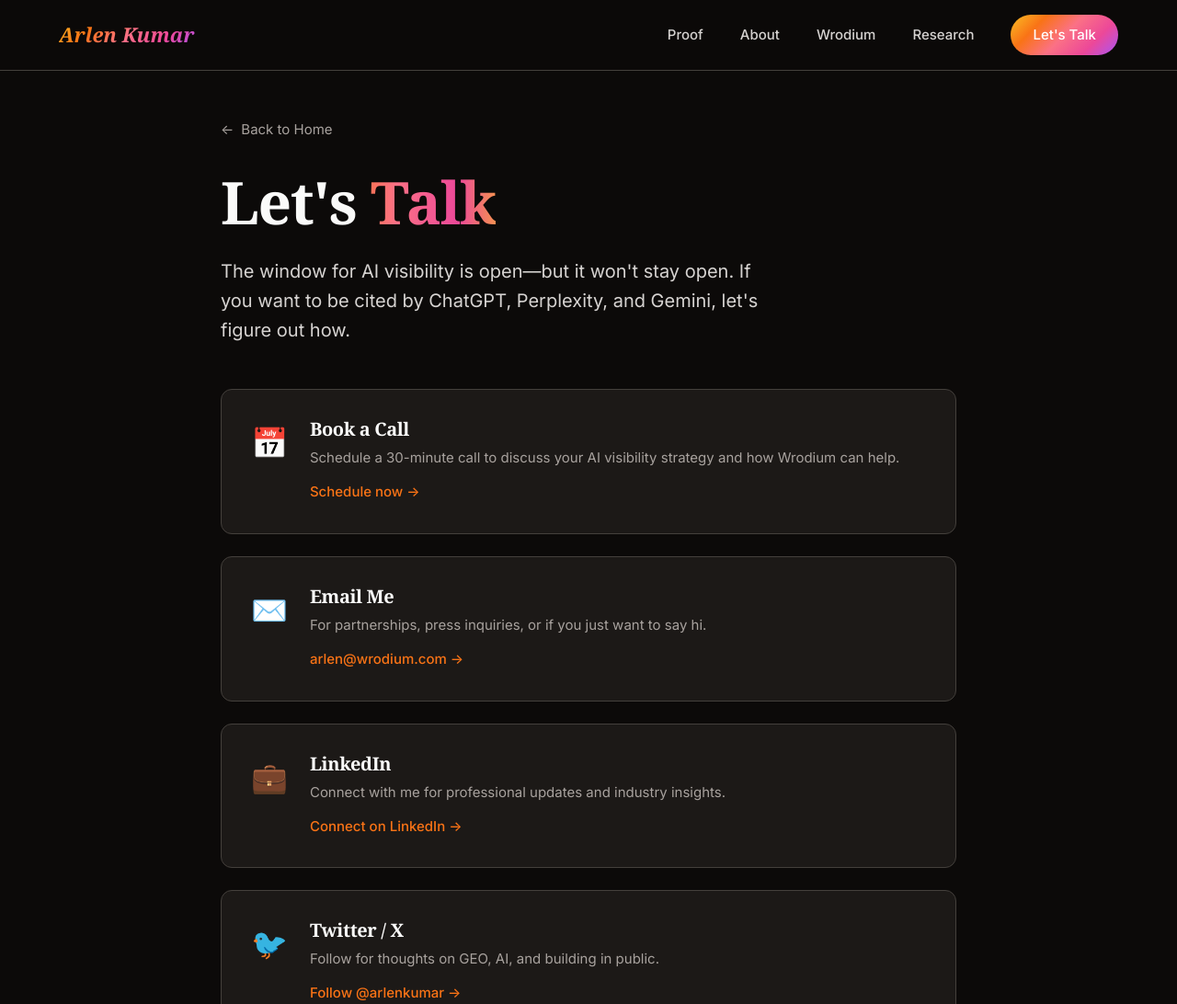
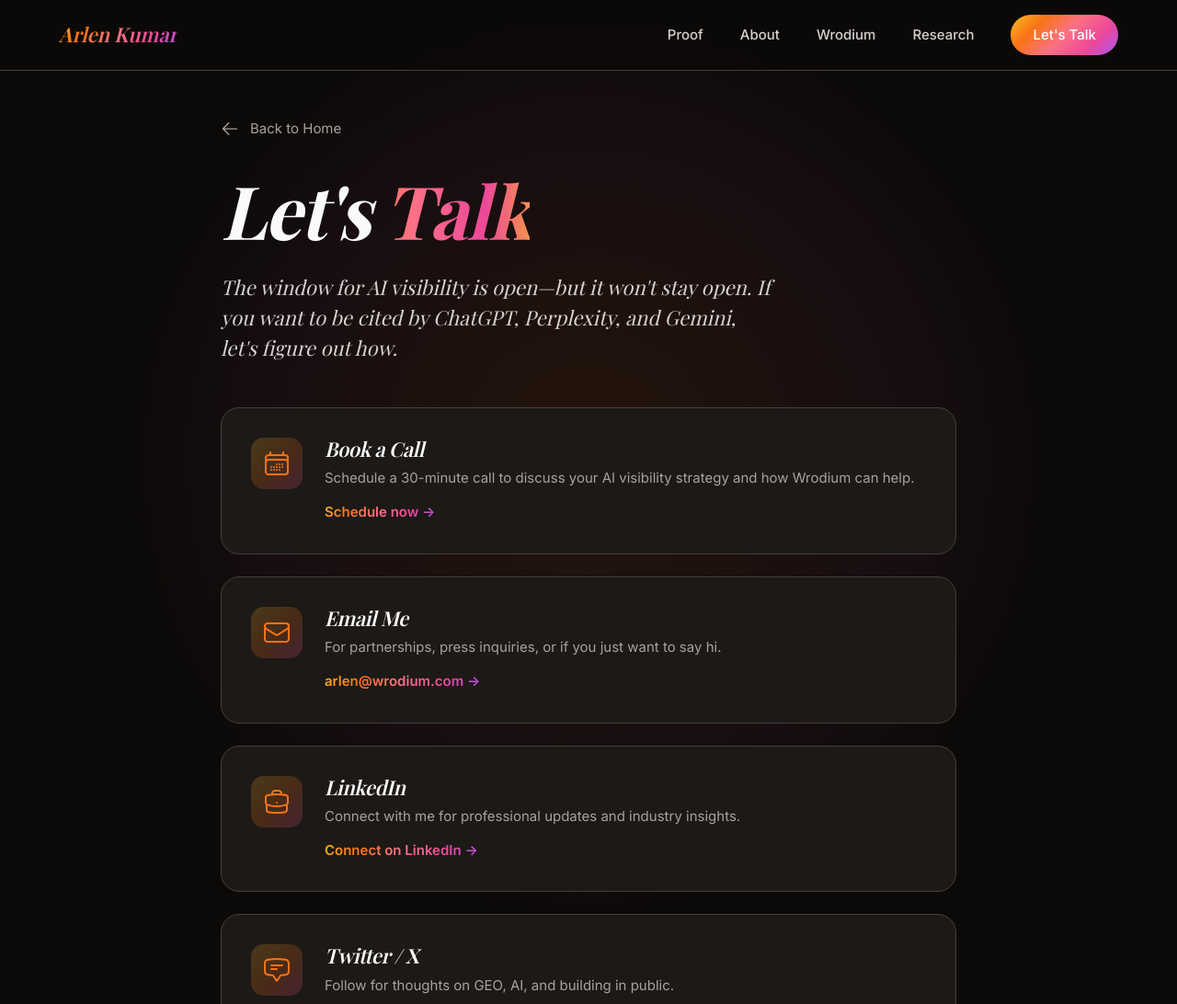
Before and after one commit to arlenk2021/ArlenKumar, a website: page contact.html in a window 1280 px wide. Shown: the top 1092 px of the page at 92% size. Drawn offline with nearby package versions, Linux system fonts and the light colour scheme; a web font is replaced by a local one.

Commit message:
Update contact page with sunset theme and Hero Icons
- Match contact page styling with new sunset theme
- Replace emojis with Hero Icons SVGs
- Update typography to Playfair Display
- Add warm gradient backgrounds and glow effects

```diff
--- a/contact.html
+++ b/contact.html
@@ -7,31 +7,53 @@
 	<meta name="description" content="Get in touch with Arlen Kumar. Let's talk about GEO, AI visibility, and how Wrodium can help your brand get cited by AI.">
 	<link rel="stylesheet" href="styles.css">
 	<link rel="icon" href="favicon.svg" type="image/svg+xml">
-	<link href="https://fonts.googleapis.com/css2?family=Inter:wght@400;500;600;700;800&family=JetBrains+Mono:wght@400;500&display=swap" rel="stylesheet">
+	<link rel="preconnect" href="https://fonts.googleapis.com">
+	<link rel="preconnect" href="https://fonts.gstatic.com" crossorigin>
+	<link href="https://fonts.googleapis.com/css2?family=Inter:wght@400;500;600;700;800&family=Playfair+Display:ital,wght@0,400;0,500;0,600;0,700;1,400;1,500;1,600;1,700&display=swap" rel="stylesheet">
 	<style>
 		.contact-page {
 			min-height: 100vh;
 			display: flex;
 			align-items: center;
 			padding: 8rem 1.5rem 4rem;
+			position: relative;
+		}
+
+		.contact-page::before {
+			content: '';
+			position: absolute;
+			top: 0;
+			left: 50%;
+			transform: translateX(-50%);
+			width: 1000px;
+			height: 1000px;
+			background: radial-gradient(circle, rgba(249, 115, 22, 0.1) 0%, rgba(236, 72, 153, 0.05) 50%, transparent 70%);
+			pointer-events: none;
 		}
 
 		.contact-page__container {
 			max-width: 800px;
 			margin: 0 auto;
 			width: 100%;
+			position: relative;
+			z-index: 1;
 		}
 
 		.contact-page__title {
-			font-size: clamp(2.5rem, 6vw, 4rem);
+			font-family: var(--font-display);
+			font-size: clamp(3rem, 8vw, 5rem);
+			font-style: italic;
 			margin-bottom: 1.5rem;
 		}
 
 		.contact-page__subtitle {
-			font-size: 1.25rem;
+			font-family: var(--font-display);
+			font-size: 1.375rem;
+			font-style: italic;
 			color: var(--color-text-secondary);
 			margin-bottom: 3rem;
 			max-width: 600px;
+			line-height: 1.5;
 		}
 
 		.contact-options {
@@ -47,19 +69,26 @@
 			padding: 2rem;
 			background: var(--color-bg-secondary);
 			border: 1px solid var(--color-border);
-			border-radius: 12px;
+			border-radius: 20px;
 			transition: all var(--transition-base);
 			text-decoration: none;
 		}
 
 		.contact-option:hover {
-			border-color: var(--color-accent);
-			transform: translateY(-2px);
-			box-shadow: var(--shadow-lg);
+			border-color: var(--color-sunset-orange);
+			transform: translateY(-4px);
+			box-shadow: var(--shadow-glow);
 		}
 
 		.contact-option__icon {
-			font-size: 2rem;
+			display: flex;
+			align-items: center;
+			justify-content: center;
+			width: 56px;
+			height: 56px;
+			background: var(--gradient-sunset-soft);
+			border-radius: 14px;
+			color: var(--color-sunset-orange);
 			flex-shrink: 0;
 		}
 
@@ -68,8 +97,10 @@
 		}
 
 		.contact-option__title {
-			font-size: 1.25rem;
+			font-family: var(--font-display);
+			font-size: 1.375rem;
 			font-weight: 600;
+			font-style: italic;
 			margin-bottom: 0.5rem;
 			color: var(--color-text);
 		}
@@ -81,19 +112,21 @@
 		}
 
 		.contact-option__cta {
+			display: inline-flex;
+			align-items: center;
+			gap: 0.5rem;
 			font-size: 0.9375rem;
-			font-weight: 500;
-			color: var(--color-accent);
-		}
-
-		.contact-option__cta::after {
-			content: ' →';
+			font-weight: 600;
+			background: var(--gradient-sunset);
+			-webkit-background-clip: text;
+			-webkit-text-fill-color: transparent;
+			background-clip: text;
 		}
 
 		.back-link {
 			display: inline-flex;
 			align-items: center;
-			gap: 0.5rem;
+			gap: 0.75rem;
 			color: var(--color-text-muted);
 			font-size: 0.9375rem;
 			margin-bottom: 2rem;
@@ -101,11 +134,12 @@
 		}
 
 		.back-link:hover {
-			color: var(--color-accent);
+			color: var(--color-sunset-orange);
 		}
 
-		.back-link::before {
-			content: '←';
+		.back-link .icon {
+			width: 20px;
+			height: 20px;
 		}
 	</style>
 </head>
@@ -141,45 +175,66 @@
 	<!-- Contact Page -->
 	<section class="contact-page">
 		<div class="contact-page__container">
-			<a href="index.html" class="back-link">Back to Home</a>
+			<a href="index.html" class="back-link">
+				<svg class="icon" fill="none" viewBox="0 0 24 24" stroke-width="1.5" stroke="currentColor">
+					<path stroke-linecap="round" stroke-linejoin="round" d="M10.5 19.5 3 12m0 0 7.5-7.5M3 12h18" />
+				</svg>
+				Back to Home
+			</a>
 
 			<h1 class="contact-page__title">Let's <span class="gradient-text">Talk</span></h1>
 			<p class="contact-page__subtitle">The window for AI visibility is open—but it won't stay open. If you want to be cited by ChatGPT, Perplexity, and Gemini, let's figure out how.</p>
 
 			<div class="contact-options">
 				<a href="https://calendly.com/arlenkumar" target="_blank" rel="noopener noreferrer" class="contact-option">
-					<span class="contact-option__icon">📅</span>
+					<div class="contact-option__icon">
+						<svg class="icon icon--lg" fill="none" viewBox="0 0 24 24" stroke-width="1.5" stroke="currentColor">
+							<path stroke-linecap="round" stroke-linejoin="round" d="M6.75 3v2.25M17.25 3v2.25M3 18.75V7.5a2.25 2.25 0 0 1 2.25-2.25h13.5A2.25 2.25 0 0 1 21 7.5v11.25m-18 0A2.25 2.25 0 0 0 5.25 21h13.5A2.25 2.25 0 0 0 21 18.75m-18 0v-7.5A2.25 2.25 0 0 1 5.25 9h13.5A2.25 2.25 0 0 1 21 11.25v7.5m-9-6h.008v.008H12v-.008ZM12 15h.008v.008H12V15Zm0 2.25h.008v.008H12v-.008ZM9.75 15h.008v.008H9.75V15Zm0 2.25h.008v.008H9.75v-.008ZM7.5 15h.008v.008H7.5V15Zm0 2.25h.008v.008H7.5v-.008Zm6.75-4.5h.008v.008h-.008v-.008Zm0 2.25h.008v.008h-.008V15Zm0 2.25h.008v.008h-.008v-.008Zm2.25-4.5h.008v.008H16.5v-.008Zm0 2.25h.008v.008H16.5V15Z" />
+						</svg>
+					</div>
 					<div class="contact-option__content">
 						<h3 class="contact-option__title">Book a Call</h3>
 						<p class="contact-option__description">Schedule a 30-minute call to discuss your AI visibility strategy and how Wrodium can help.</p>
-						<span class="contact-option__cta">Schedule now</span>
+						<span class="contact-option__cta">Schedule now →</span>
 					</div>
 				</a>
 
 				<a href="mailto:arlen@wrodium.com" class="contact-option">
-					<span class="contact-option__icon">✉️</span>
+					<div class="contact-option__icon">
+						<svg class="icon icon--lg" fill="none" viewBox="0 0 24 24" stroke-width="1.5" stroke="currentColor">
+							<path stroke-linecap="round" stroke-linejoin="round" d="M21.75 6.75v10.5a2.25 2.25 0 0 1-2.25 2.25h-15a2.25 2.25 0 0 1-2.25-2.25V6.75m19.5 0A2.25 2.25 0 0 0 19.5 4.5h-15a2.25 2.25 0 0 0-2.25 2.25m19.5 0v.243a2.25 2.25 0 0 1-1.07 1.916l-7.5 4.615a2.25 2.25 0 0 1-2.36 0L3.32 8.91a2.25 2.25 0 0 1-1.07-1.916V6.75" />
+						</svg>
+					</div>
 					<div class="contact-option__content">
 						<h3 class="contact-option__title">Email Me</h3>
 						<p class="contact-option__description">For partnerships, press inquiries, or if you just want to say hi.</p>
-						<span class="contact-option__cta">arlen@wrodium.com</span>
+						<span class="contact-option__cta">arlen@wrodium.com →</span>
 					</div>
 				</a>
 
 				<a href="https://linkedin.com/in/arlenkumar" target="_blank" rel="noopener noreferrer" class="contact-option">
-					<span class="contact-option__icon">💼</span>
+					<div class="contact-option__icon">
+						<svg class="icon icon--lg" fill="none" viewBox="0 0 24 24" stroke-width="1.5" stroke="currentColor">
+							<path stroke-linecap="round" stroke-linejoin="round" d="M20.25 14.15v4.25c0 1.094-.787 2.036-1.872 2.18-2.087.277-4.216.42-6.378.42s-4.291-.143-6.378-.42c-1.085-.144-1.872-1.086-1.872-2.18v-4.25m16.5 0a2.18 2.18 0 0 0 .75-1.661V8.706c0-1.081-.768-2.015-1.837-2.175a48.114 48.114 0 0 0-3.413-.387m4.5 8.006c-.194.165-.42.295-.673.38A23.978 23.978 0 0 1 12 15.75c-2.648 0-5.195-.429-7.577-1.22a2.016 2.016 0 0 1-.673-.38m0 0A2.18 2.18 0 0 1 3 12.489V8.706c0-1.081.768-2.015 1.837-2.175a48.111 48.111 0 0 1 3.413-.387m7.5 0V5.25A2.25 2.25 0 0 0 13.5 3h-3a2.25 2.25 0 0 0-2.25 2.25v.894m7.5 0a48.667 48.667 0 0 0-7.5 0M12 12.75h.008v.008H12v-.008Z" />
+						</svg>
+					</div>
 					<div class="contact-option__content">
 						<h3 class="contact-option__title">LinkedIn</h3>
 						<p class="contact-option__description">Connect with me for professional updates and industry insights.</p>
-						<span class="contact-option__cta">Connect on LinkedIn</span>
+						<span class="contact-option__cta">Connect on LinkedIn →</span>
 					</div>
 				</a>
 
 				<a href="https://twitter.com/arlenkumar" target="_blank" rel="noopener noreferrer" class="contact-option">
-					<span class="contact-option__icon">🐦</span>
+					<div class="contact-option__icon">
+						<svg class="icon icon--lg" fill="none" viewBox="0 0 24 24" stroke-width="1.5" stroke="currentColor">
+							<path stroke-linecap="round" stroke-linejoin="round" d="M7.5 8.25h9m-9 3H12m-9.75 1.51c0 1.6 1.123 2.994 2.707 3.227 1.129.166 2.27.293 3.423.379.35.026.67.21.865.501L12 21l2.755-4.133a1.14 1.14 0 0 1 .865-.501 48.172 48.172 0 0 0 3.423-.379c1.584-.233 2.707-1.626 2.707-3.228V6.741c0-1.602-1.123-2.995-2.707-3.228A48.394 48.394 0 0 0 12 3c-2.392 0-4.744.175-7.043.513C3.373 3.746 2.25 5.14 2.25 6.741v6.018Z" />
+						</svg>
+					</div>
 					<div class="contact-option__content">
 						<h3 class="contact-option__title">Twitter / X</h3>
 						<p class="contact-option__description">Follow for thoughts on GEO, AI, and building in public.</p>
-						<span class="contact-option__cta">Follow @arlenkumar</span>
+						<span class="contact-option__cta">Follow @arlenkumar →</span>
 					</div>
 				</a>
 			</div>
```
